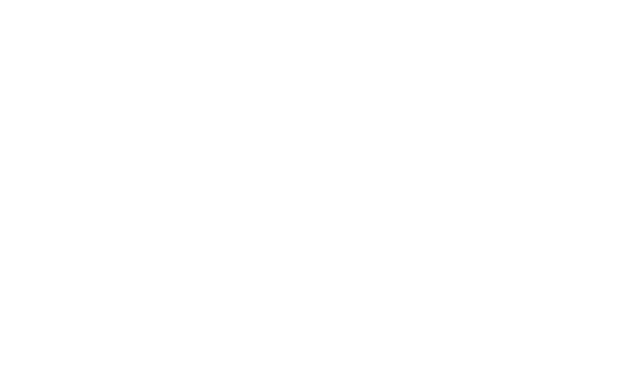
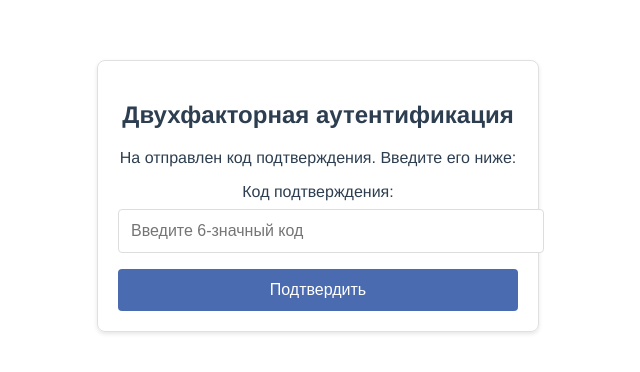
Before and after one commit to drondiz96/sra, a Vue app in the folder frontend/: page /mailverify in a window 1280 px wide. Before the commit this address had no page. Shown: the top 372 px of the page, without its empty margins (322-962 px from the left). Built offline with nearby package versions, Linux system fonts and the light colour scheme.

Commit message:
Доделал фронт

```diff
--- a/frontend/src/components/LoginForm.vue
+++ b/frontend/src/components/LoginForm.vue
@@ -64,7 +64,10 @@ export default {
         console.log("Успешная авторизация:", data);
 
         // Перенаправление на страницу двухфакторной аутентификации
-        this.$router.push("/two-factor");
+        this.$router.push({
+          path:"/two-factor",
+        query: { email: this.username }}
+        );
       } catch (error) {
         this.error = "Неверное имя пользователя или пароль";
         console.error("Ошибка:", error);
--- /dev/null
+++ b/frontend/src/components/MailVerify.vue
@@ -0,0 +1,146 @@
+<template>
+    <div class="two-factor">
+      <h2>Двухфакторная аутентификация</h2>
+      <p>На {{ email }} отправлен код подтверждения. Введите его ниже:</p>
+      <form @submit.prevent="handleSubmit">
+        <div class="form-group">
+          <label for="code">Код подтверждения:</label>
+          <input
+            type="text"
+            id="code"
+            v-model="code"
+            required
+            pattern="\d{6}"
+            placeholder="Введите 6-значный код"
+            maxlength="6"
+            inputmode="numeric"
+          />
+        </div>
+        <button type="submit" :disabled="isLoading">
+          {{ isLoading ? 'Проверка...' : 'Подтвердить' }}
+        </button>
+      </form>
+      <p v-if="error" class="error">{{ error }}</p>
+    </div>
+  </template>
+
+  <script>
+  export default {
+    props: {
+      email: {
+        type: String,
+        required: true,
+        validator: (value) => /^[^\s@]+@[^\s@]+\.[^\s@]+$/.test(value)
+      }
+    },
+    data() {
+      return {
+        code: "",
+        error: "",
+        isLoading: false
+      };
+    },
+    methods: {
+      async handleSubmit() {
+        if (this.isLoading) return;
+
+        this.error = "";
+        this.isLoading = true;
+
+        try {
+          // Валидация кода (6 цифр)
+          if (!/^\d{6}$/.test(this.code)) {
+            throw new Error("Код должен состоять из 6 цифр");
+          }
+
+          const response = await fetch("http://localhost:8080/users/createUser/register-verify-email", {
+            method: "POST",
+            headers: {
+              "Content-Type": "application/json",
+            },
+            body: JSON.stringify({
+              email: this.email,
+              code: this.code
+            }),
+          });
+
+          if (!response.ok) {
+            const errorData = await response.json().catch(() => ({}));
+            throw new Error(errorData.message || "Неверный код подтверждения");
+          }
+
+          // Успешная проверка кода - перенаправляем на страницу входа
+          this.$router.push({
+            path: '/login',
+            query: {
+              verified: 'true',
+              email: this.email
+            }
+          });
+
+        } catch (error) {
+          this.error = error.message;
+          console.error("Ошибка:", error);
+        } finally {
+          this.isLoading = false;
+        }
+      },
+    },
+  };
+  </script>
+
+  <style scoped>
+  .two-factor {
+    max-width: 400px;
+    margin: 0 auto;
+    padding: 20px;
+    border: 1px solid #e0e0e0;
+    border-radius: 8px;
+    box-shadow: 0 2px 4px rgba(0, 0, 0, 0.1);
+  }
+
+  .form-group {
+    margin-bottom: 1rem;
+  }
+
+  label {
+    display: block;
+    margin-bottom: 0.5rem;
+    font-weight: 500;
+  }
+
+  input {
+    width: 100%;
+    padding: 0.75rem;
+    border: 1px solid #ddd;
+    border-radius: 4px;
+    font-size: 1rem;
+  }
+
+  button {
+    width: 100%;
+    padding: 0.75rem;
+    background-color: #4a6baf;
+    color: white;
+    border: none;
+    border-radius: 4px;
+    font-size: 1rem;
+    cursor: pointer;
+    transition: background-color 0.3s;
+  }
+
+  button:hover {
+    background-color: #3a5a9f;
+  }
+
+  button:disabled {
+    background-color: #cccccc;
+    cursor: not-allowed;
+  }
+
+  .error {
+    color: #e74c3c;
+    margin-top: 1rem;
+    text-align: center;
+  }
+  </style>
--- a/frontend/src/components/RegisterForm.vue
+++ b/frontend/src/components/RegisterForm.vue
@@ -75,8 +75,8 @@
           const response = await fetch("http://localhost:8080/users/createUser", {
             method: "POST",
             headers: {
-              "Content-Type": "application/json",
-              "User-Agent": "PostmanRuntime/7.43.2",
+              "Content-Type": "application/json"
+            //  "User-Agent": "PostmanRuntime/7.43.2",
             },
             body: JSON.stringify({
               username: this.username,
@@ -94,7 +94,10 @@
           console.log("Успешная регистрация:", data);
 
           // Перенаправление на страницу входа
-          this.$router.push("/login");
+          this.$router.push({
+            path: '/mailverify',
+            query: { email: this.email }
+          });
         } catch (error) {
           this.error = error.message;
           console.error("Ошибка:", error);
--- a/frontend/src/components/TwoFactor.vue
+++ b/frontend/src/components/TwoFactor.vue
@@ -1,7 +1,9 @@
 <template>
-  <div class="two-factor">
+  <div class="login-form">
     <h2>Двухфакторная аутентификация</h2>
-    <p>На вашу почту отправлен код подтверждения. Введите его ниже:</p>
+    <p v-if="validEmail" class="info-message">Код отправлен на {{ email }}</p>
+    <p v-else class="error">Ошибка: Не удалось получить email</p>
+
     <form @submit.prevent="handleSubmit">
       <div class="form-group">
         <label for="code">Код подтверждения:</label>
@@ -10,10 +12,19 @@
           id="code"
           v-model="code"
           required
-          placeholder="Введите код"
+          pattern="\d{6}"
+          placeholder="Введите 6-значный код"
+          maxlength="6"
+          inputmode="numeric"
+          :disabled="!validEmail"
         />
       </div>
-      <button type="submit">Подтвердить</button>
+      <button
+        type="submit"
+        :disabled="isLoading || !validEmail"
+      >
+        {{ isLoading ? 'Проверка...' : 'Подтвердить' }}
+      </button>
     </form>
     <p v-if="error" class="error">{{ error }}</p>
   </div>
@@ -23,53 +34,81 @@
 export default {
   data() {
     return {
-      code: "", // Код подтверждения
-      error: "", // Сообщение об ошибке
+      email: '',
+      code: "",
+      error: "",
+      isLoading: false
     };
+  },
+  computed: {
+    validEmail() {
+      return /^[^\s@]+@[^\s@]+\.[^\s@]+$/.test(this.email);
+    }
+  },
+  created() {
+    this.email = this.$route.query.email || '';
+    if (!this.validEmail) {
+      this.error = "Не удалось получить email для подтверждения";
+    }
   },
   methods: {
     async handleSubmit() {
+      if (this.isLoading || !this.validEmail) return;
+
+      this.error = "";
+      this.isLoading = true;
+
       try {
+        if (!/^\d{6}$/.test(this.code)) {
+          throw new Error("Код должен состоять из 6 цифр");
+        }
 
-        // Отправка кода на бэкенд для проверки
-        const response = await fetch("https://your-backend-api.com/verify-2fa", {
-          method: "POST",
-          headers: {
-            "Content-Type": "application/json",
-          },
-          body: JSON.stringify({
-            code: this.code,
-          }),
-        });
+        const response = await fetch(
+          "http://localhost:8080/users/authenticate/auth-verify-2fa",
+          {
+            method: "POST",
+            headers: { "Content-Type": "application/json" },
+            body: JSON.stringify({ email: this.email, code: this.code }),
+          }
+        );
+
+        const data = await response.json();
 
         if (!response.ok) {
-          throw new Error("Неверный код подтверждения");
+          throw new Error(data.message || "Неверный код подтверждения");
         }
 
-        const data = await response.json();
-        console.log("Успешная аутентификация:", data);
+        if (data.jwt) {
+          localStorage.setItem("token", data.jwt);
+          this.$router.push("/dashboard");
+        } else {
+          throw new Error("Токен не получен в ответе сервера");
+        }
 
-        // Сохранение токена (например, в localStorage)
-        localStorage.setItem("token", data.token);
-
-        // Перенаправление на защищенную страницу
-        this.$router.push("/dashboard");
       } catch (error) {
-        this.error = "Неверный код подтверждения";
+        this.error = error.message;
         console.error("Ошибка:", error);
+      } finally {
+        this.isLoading = false;
       }
-    },
-  },
+    }
+  }
 };
 </script>
 
 <style scoped>
-.two-factor {
+.login-form {
   max-width: 300px;
   margin: 0 auto;
   padding: 20px;
   border: 1px solid #ccc;
   border-radius: 5px;
+}
+
+.info-message {
+  color: #666;
+  margin: 10px 0;
+  text-align: center;
 }
 
 .form-group {
@@ -85,6 +124,8 @@ input {
   width: 100%;
   padding: 8px;
   box-sizing: border-box;
+  border: 1px solid #ccc;
+  border-radius: 3px;
 }
 
 button {
@@ -101,8 +142,19 @@ button:hover {
   background-color: #375490;
 }
 
+button:disabled {
+  background-color: #cccccc;
+  cursor: not-allowed;
+}
+
 .error {
   color: red;
   margin-top: 10px;
+  text-align: center;
+}
+
+p {
+  margin-top: 10px;
+  text-align: center;
 }
 </style>
--- a/frontend/src/router.js
+++ b/frontend/src/router.js
@@ -1,6 +1,8 @@
 import { createRouter, createWebHistory } from "vue-router";
 import LoginForm from "@/components/LoginForm.vue";
-import RegisterForm from "@/components/RegisterForm.vue"; // Импортируйте новый компонент
+import RegisterForm from "@/components/RegisterForm.vue";
+import MailVerify from "@/components/MailVerify.vue";
+
 import TwoFactor from "@/components/TwoFactor.vue";
 import Dashboard from "@/components/UserDashboard.vue";
 
@@ -18,8 +20,13 @@ const routes = [
     component: RegisterForm,
   },
   {
+    path: "/mailverify",
+    component: MailVerify,
+    props: (route) => ({ email: route.query.email })
+  },
+  {
     path: "/two-factor",
-    component: TwoFactor,
+    component: TwoFactor
   },
   {
     path: "/dashboard",
@@ -35,12 +42,16 @@ const router = createRouter({
 
 // Навигационный хук для проверки авторизации
 router.beforeEach((to, from, next) => {
-  const isAuthenticated = localStorage.getItem("token"); // Проверяем наличие токена
-  if (to.meta.requiresAuth && !isAuthenticated) {
-    next("/login"); // Перенаправляем на страницу входа
-  } else {
-    next(); // Продолжаем навигацию
+  const protectedPages = ['/dashboard', '/profile', '/settings']; // Список защищённых страниц
+  const token = localStorage.getItem('token');
+
+  // Если запрашивается защищённая страница и нет токена
+  if (protectedPages.includes(to.path) && !token) {
+    return next('/login'); // Перенаправляем на страницу входа
   }
+
+  // Разрешаем переход для всех остальных случаев
+  next();
 });
 
 export default router;
```
Also changed, not shown: frontend/src/components/UserDashboard.vue (+44 -87 lines).
